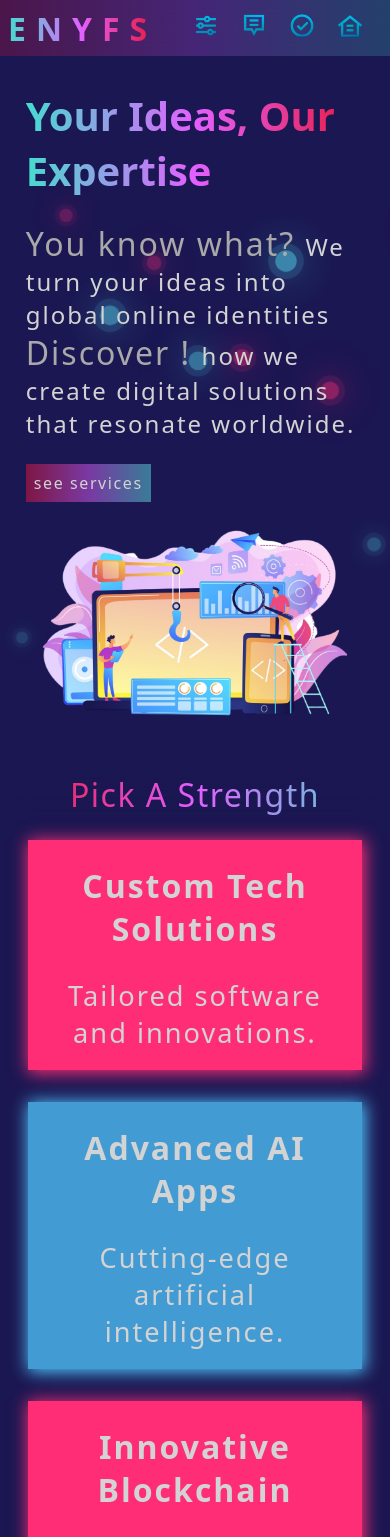
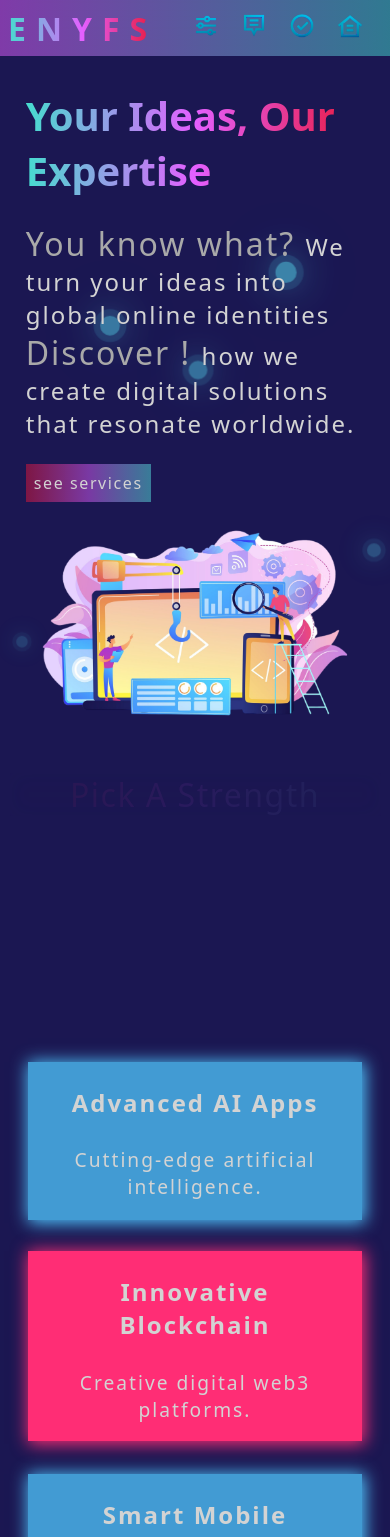
Before and after one commit to abdulrehmanibk/1s2f3y4n5e6, a React (Vite) app: page / in a window 390 px wide. Shown: the top 1537 px of the page. Built offline with nearby package versions, Linux system fonts and the light colour scheme.

Commit message:
third commit

```diff
--- a/src/pages/home/first.css
+++ b/src/pages/home/first.css
@@ -70,6 +70,7 @@ html{
     height: auto;
     backdrop-filter: blur(10px);
     background-color: #1b17523d;
+
    }
    .fright{
     /* border: 0.1rem solid black; */
@@ -77,6 +78,38 @@ html{
     align-items: center;
     justify-content: center;
    }
+}
+.fleft{
+    animation: animate1 2s;
+}
+@keyframes animate1{
+    0%{
+        opacity: 0;
+    }
+    50%{
+        opacity:0 ;
+        transform: translateY(100%);
+    }
+    100%{
+        opacity: 1;
+        transform: translateY(0%);
+    }
+}
+.fright{
+    animation: animate2 2s;
+}
+@keyframes animate2{
+    0%{
+        opacity: 0;
+    }
+    50%{
+        opacity:0 ;
+        transform: translateX(100%);
+    }
+    100%{
+        opacity: 1;
+        transform: translateX(0%);
+    }
 }
 @media (min-width: 768px) and (max-width: 1165px) {
 
--- a/src/pages/home/fourth.css
+++ b/src/pages/home/fourth.css
@@ -94,6 +94,37 @@
 }
 
 
+.fourth_right, .fourth_left{
+    animation: animate5  ease;
+    animation-timeline: view();
+}
+@keyframes animate5{
+    from{
+        opacity: 0.5;
+        transform: translateY(50%);
+    }
+    to{
+        opacity: 1;
+        transform: translateY(-10%);
+    }
+}
+.f4heading{
+    animation: animate6  ease;
+    animation-timeline: view();
+}
+@keyframes animate6{
+    from{
+        opacity: 0.5;
+        transform: translateX(-50%);
+    }
+    to{
+        opacity: 1;
+        transform: translateX(0%);
+    }
+}
+
+
+
 @media (min-width: 1166px) {
     .fourth_left{
         width: 35%;
--- a/src/pages/home/navbar.css
+++ b/src/pages/home/navbar.css
@@ -11,7 +11,7 @@
     width: 100%;
     height: 3.5rem;
     /* background-color: #1b17523d; */
-    background: linear-gradient(to left, #46dcd036,#e45fff35, #e817363c);
+    background: linear-gradient(to left, #46dcd080,#e45fff80);
     backdrop-filter: blur(15px);
     z-index: 1;
     display: flex;
--- a/src/pages/home/second.css
+++ b/src/pages/home/second.css
@@ -6,7 +6,6 @@
 }
 .scards{
     width: 95%;
-    /* height: 90%; */
     /* background-color: #46dccf; */
     margin-left: 2.5%;
     /* border: 0.1rem solid green; */
@@ -18,7 +17,6 @@
 }
 .card{
     width: 22rem;
-    /* height: 15rem; */
     /* border: 0.1rem solid black;  */
     text-align: center;
     background-color: #50c8ffbf;
@@ -85,6 +83,25 @@ cursor{
     -webkit-text-fill-color: transparent;
 
 }
+
+
+
+.card, .sheading{
+    animation: animate0  ease;
+    animation-timeline: view();
+}
+@keyframes animate0{
+    from{
+        opacity: 0;
+
+    }
+    to{
+        opacity: 1;
+
+    }
+}
+
+
 /* @media (min-width: 1150px) {
 
 } */
@@ -95,5 +112,11 @@ cursor{
      .card{
         width: 90%;
      }
+     .card h3{
+        font-size: 1.5rem;
+    }
+    .card p{
+        font-size: 1.2rem;
+    }
 
  }
--- a/src/pages/home/third.css
+++ b/src/pages/home/third.css
@@ -125,6 +125,58 @@ width: 100%;
     height: 10px;
 }
 
+
+
+.tleft{
+    animation: animate3  ease;
+    animation-timeline: view();
+}
+@keyframes animate3{
+    from{
+        opacity: 0;
+        transform: translateX(-10%);
+    }
+    to{
+        opacity: 1;
+        transform: translateX(0%);
+
+
+    }
+}
+.tright{
+    animation: animate4 2s;
+    animation-timeline: view();
+}
+@keyframes animate4{
+    from{
+        opacity: 0;
+        transform: translateY(50%);
+    }
+    to{
+        opacity: 1;
+        transform: translateY(-10%);
+
+
+    }
+}
+
+
+.theading{
+    animation: animate6  ease;
+    animation-timeline: view();
+}
+@keyframes animate6{
+    from{
+        opacity: 0.5;
+        transform: translateX(-50%);
+    }
+    to{
+        opacity: 1;
+        transform: translateX(0%);
+    }
+}
+
+
 @media (min-width: 1166px) {
     .tleft{
         width: 40%;
```
Also changed, not shown: src/pages/home/mainapp.css (line endings or trailing spaces).
